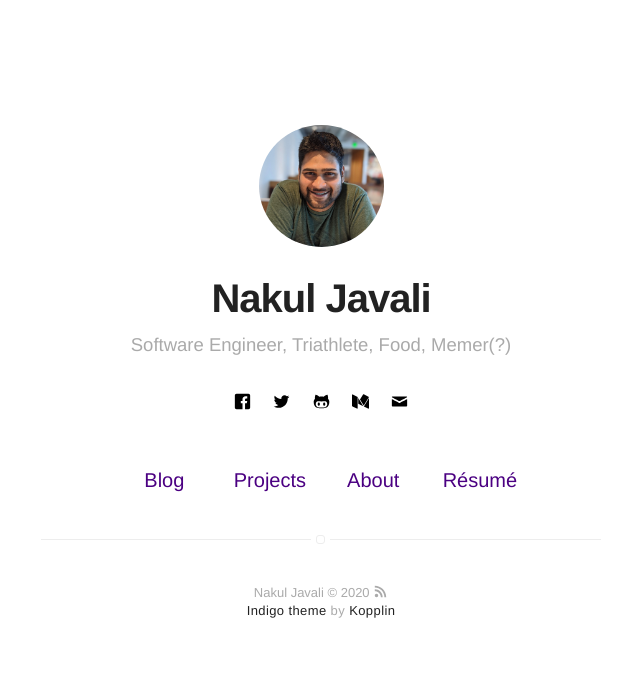
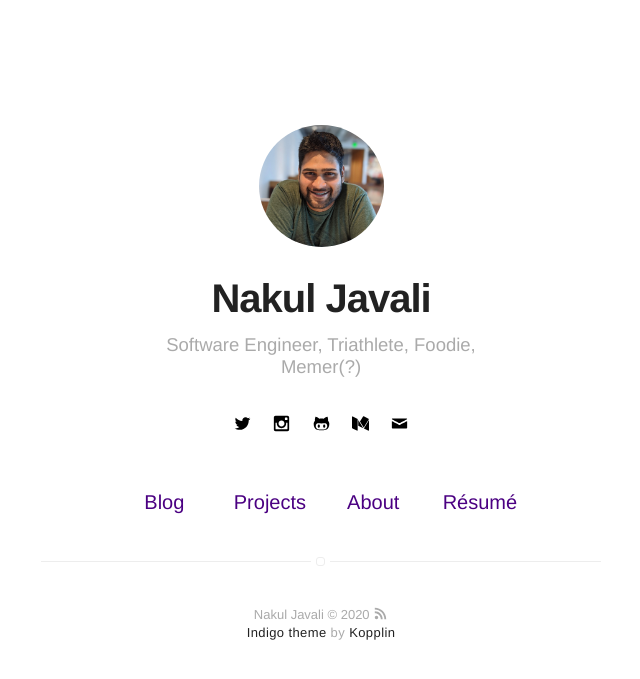
Before and after one commit to nakuljavali/nakuljavali.github.io, a Jekyll site: the page built from index.html, in a window 1280 px wide. Shown: the top 679 px of the page, without its empty margins (319-959 px from the left). Built offline with Jekyll 4.4.1, drawn with Linux system fonts in a browser that asks for light colours; some of the changed lines change nothing that is shown.

Commit message:
changed config

```diff
--- a/_config.yml
+++ b/_config.yml
@@ -1,9 +1,9 @@
 # main text of home
 name: Nakul Javali
-bio: Software Engineer, Triathlete, Food, Memer(?)
+bio: Software Engineer, Triathlete, Foodie, Memer(?)
 
-# twitter summary info
-description: A blog about technology and stuff related
+#  summary info
+description: Ramdom Musings
 
 # if it's an external image, update below for true
 # better with square images
@@ -14,9 +14,9 @@ picture: assets/images/profile.jpg
 # and specify source (external or local).
 resume: true
 resume-external: true
-resume-url: https://google.com/?q=my+resume
+resume-url: https://bit.ly/nakuljavali-resume
 
-url: https://nakuljavali.github.io/
+url: https://nakuljavali.github.io
 # your url: http://USERNAME.github.io
 
 permalink: /:title/
@@ -34,29 +34,29 @@ disqus:
   categories: [blog, project] # only show disqus for posts that have these categories
 
 # if you don't have any of social below, comment the line
-facebook: myfacebook
-twitter: mytwitter
+#facebook: nakuljavali
+twitter: nakuljavali
 # google: mygoogle
-# instagram: myinstagram
+instagram: nakul.javali
 # pinterest: mypinterest
 # linkedin: mylinkedin
 # youtube: myyoutube
 # spotify: myspotify
-github: mygithub
+github: nakuljavali
 # gitlab: mygitlab
 # lastfm: mylastfm
 # stackoverflow: 7044681/mystackoverflow
 # quora: userquora
 # reddit: username
-medium: medium
+medium: nakuljavali
 # vimeo: myvimeo
 # lanyrd: mylanyrd
-email: myemail@gmail.com
+email: javali@usc.edu
 
 authors:
     nakul javali:
         name: Nakul Javali
-        bio: A Man who travels the world eating noodles
+        bio: Software Engineer, Triathlete, Foodie, Memer(?)
         external-image: false
         picture: assets/images/profile.jpg
         twitter: nakuljavali
```
